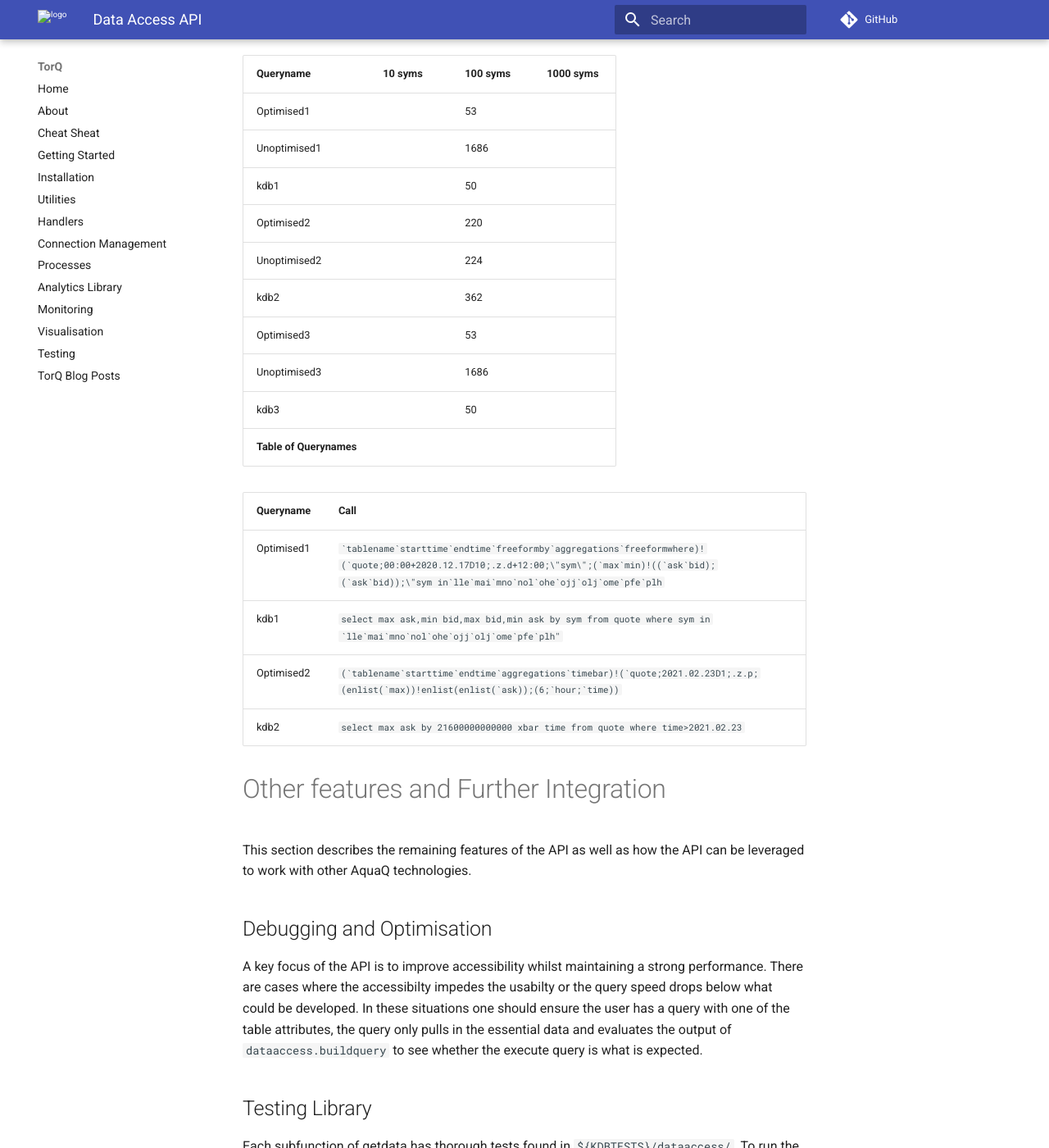
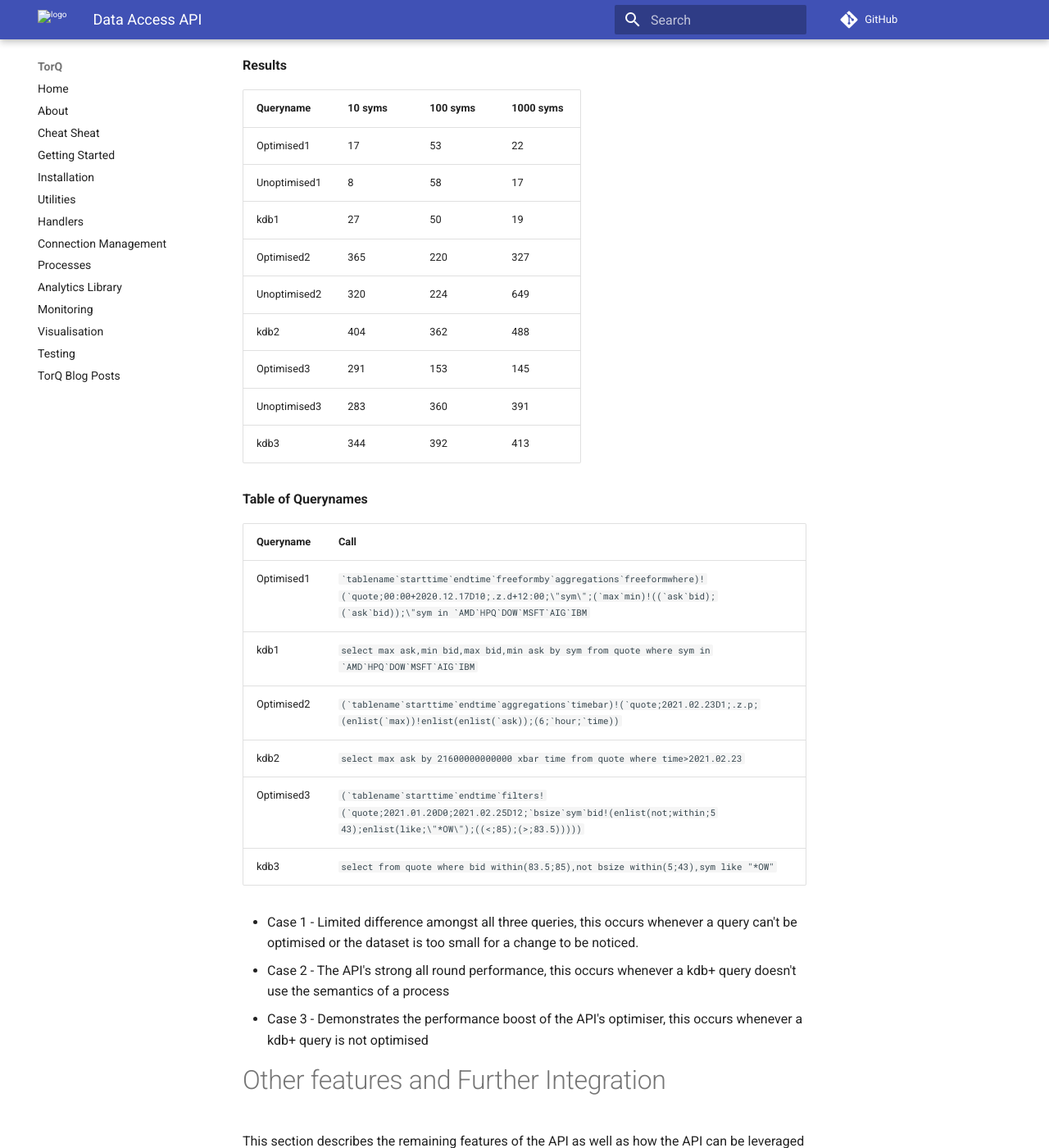
Before and after one commit to DataIntellectTech/TorQ, an MkDocs documentation site: the page built from docs/dataaccess.md, in a window 1280 px wide and 1400 px high, scrolled down 12287 px. Shown: the whole window at 82% size. Built offline with MkDocs 1.6.1 and Material for MkDocs 9.7.7, drawn with Linux system fonts in a browser that asks for light colours; comment, search, counter and statistics services are not loaded; old or Windows-style settings are respelled for this version of MkDocs.

Commit message:
Update dataaccess.md
Metrics

````diff
--- a/docs/dataaccess.md
+++ b/docs/dataaccess.md
@@ -352,27 +352,36 @@ All queries were queried across both a 5Gb HDB(1.3 million rows over 22 partitio
 
 The results show the average execution time in ms for each query while the table of querynames show the call used
 
+The queries have been selected as they demonstrate the 3 typical cases.
+
 **Results**
 
 |Queryname   |10 syms |100 syms|1000 syms|
 |------------|--------|--------|---------|
-|Optimised1  |        |53      |         |
-|Unoptimised1|        |1686    |         |
-|kdb1        |        |50      |         |
-|Optimised2  |        |220     |         |
-|Unoptimised2|        |224     |         |
-|kdb2        |        |362     |         |
-|Optimised3  |        |53      |         |
-|Unoptimised3|        |1686    |         |
-|kdb3        |        |50      |         |
+|Optimised1  |17      |53      |22       |
+|Unoptimised1|8       |58      |17       |
+|kdb1        |27      |50      |19       |
+|Optimised2  |365     |220     |327      |
+|Unoptimised2|320     |224     |649      |
+|kdb2        |404     |362     |488      |
+|Optimised3  |291     |153     |145      |
+|Unoptimised3|283     |360     |391      |
+|kdb3        |344     |392     |413      |
+
 **Table of Querynames**
 
 |Queryname|Call|
 |---------|----|
-|Optimised1|``` `tablename`starttime`endtime`freeformby`aggregations`freeformwhere)!(`quote;00:00+2020.12.17D10;.z.d+12:00;\"sym\";(`max`min)!((`ask`bid);(`ask`bid));\"sym in`lle`mai`mno`nol`ohe`ojj`olj`ome`pfe`plh ```|
-|kdb1|```select max ask,min bid,max bid,min ask by sym from quote where sym in `lle`mai`mno`nol`ohe`ojj`olj`ome`pfe`plh"```|
+|Optimised1|``` `tablename`starttime`endtime`freeformby`aggregations`freeformwhere)!(`quote;00:00+2020.12.17D10;.z.d+12:00;\"sym\";(`max`min)!((`ask`bid);(`ask`bid));\"sym in `AMD`HPQ`DOW`MSFT`AIG`IBM ```|
+|kdb1|```select max ask,min bid,max bid,min ask by sym from quote where sym in `AMD`HPQ`DOW`MSFT`AIG`IBM```|
 |Optimised2|```(`tablename`starttime`endtime`aggregations`timebar)!(`quote;2021.02.23D1;.z.p;(enlist(`max))!enlist(enlist(`ask));(6;`hour;`time))```|
 |kdb2|```select max ask by 21600000000000 xbar time from quote where time>2021.02.23```|
+|Optimised3|```(`tablename`starttime`endtime`filters!(`quote;2021.01.20D0;2021.02.25D12;`bsize`sym`bid!(enlist(not;within;5 43);enlist(like;\"*OW\");((<;85);(>;83.5)))))```|
+|kdb3|```select from quote where bid within(83.5;85),not bsize within(5;43),sym like "*OW"```|
+
+- Case 1 - Limited difference amongst all three queries, this occurs whenever a query can't be optimised or the dataset is too small for a change to be noticed.
+- Case 2 - The API's strong all round performance, this occurs whenever a kdb+ query doesn't use the semantics of a process
+- Case 3 - Demonstrates the performance boost of the API's optimiser, this occurs whenever a kdb+ query is not optimised
 
 # Other features and Further Integration
 
````
